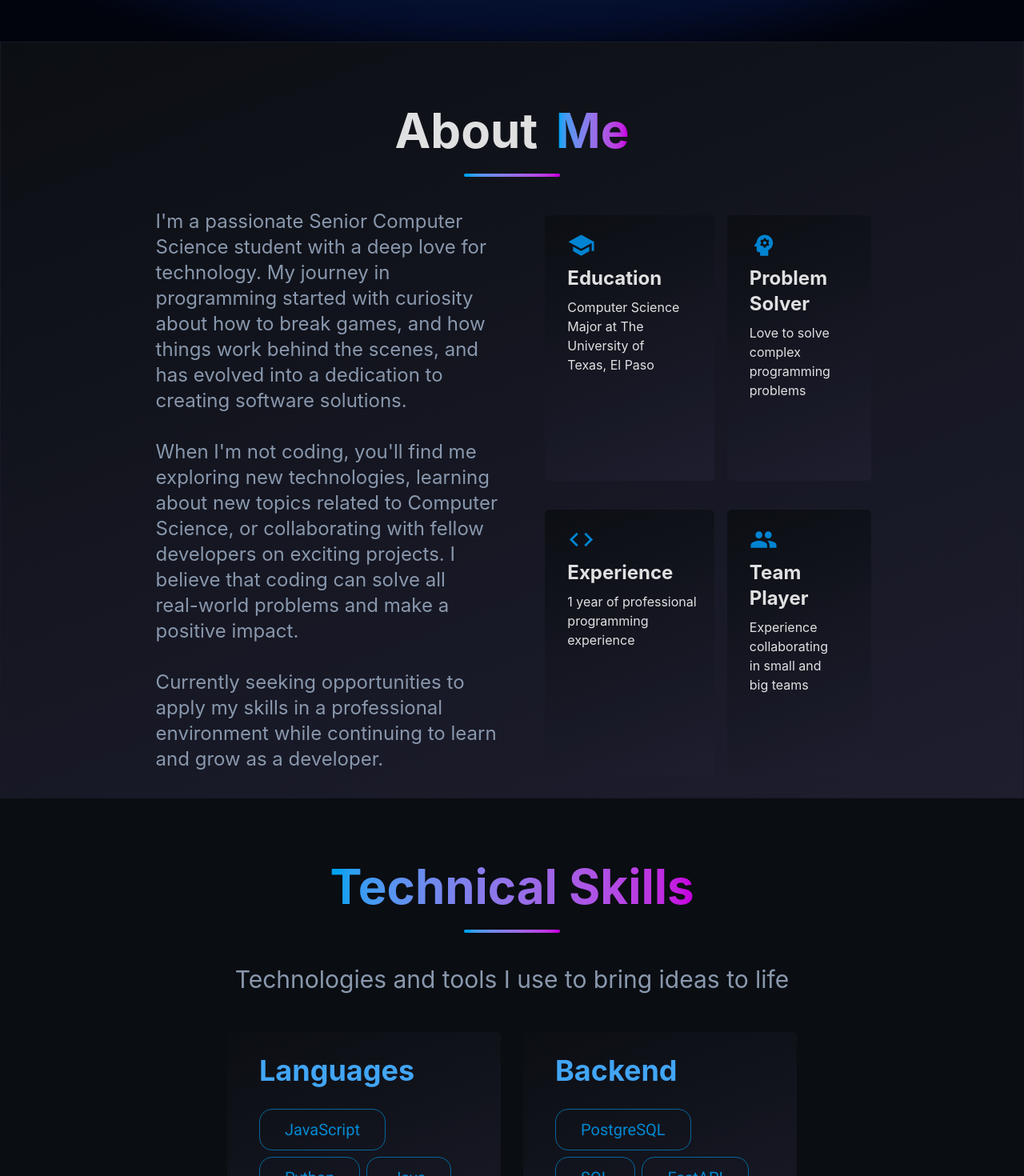
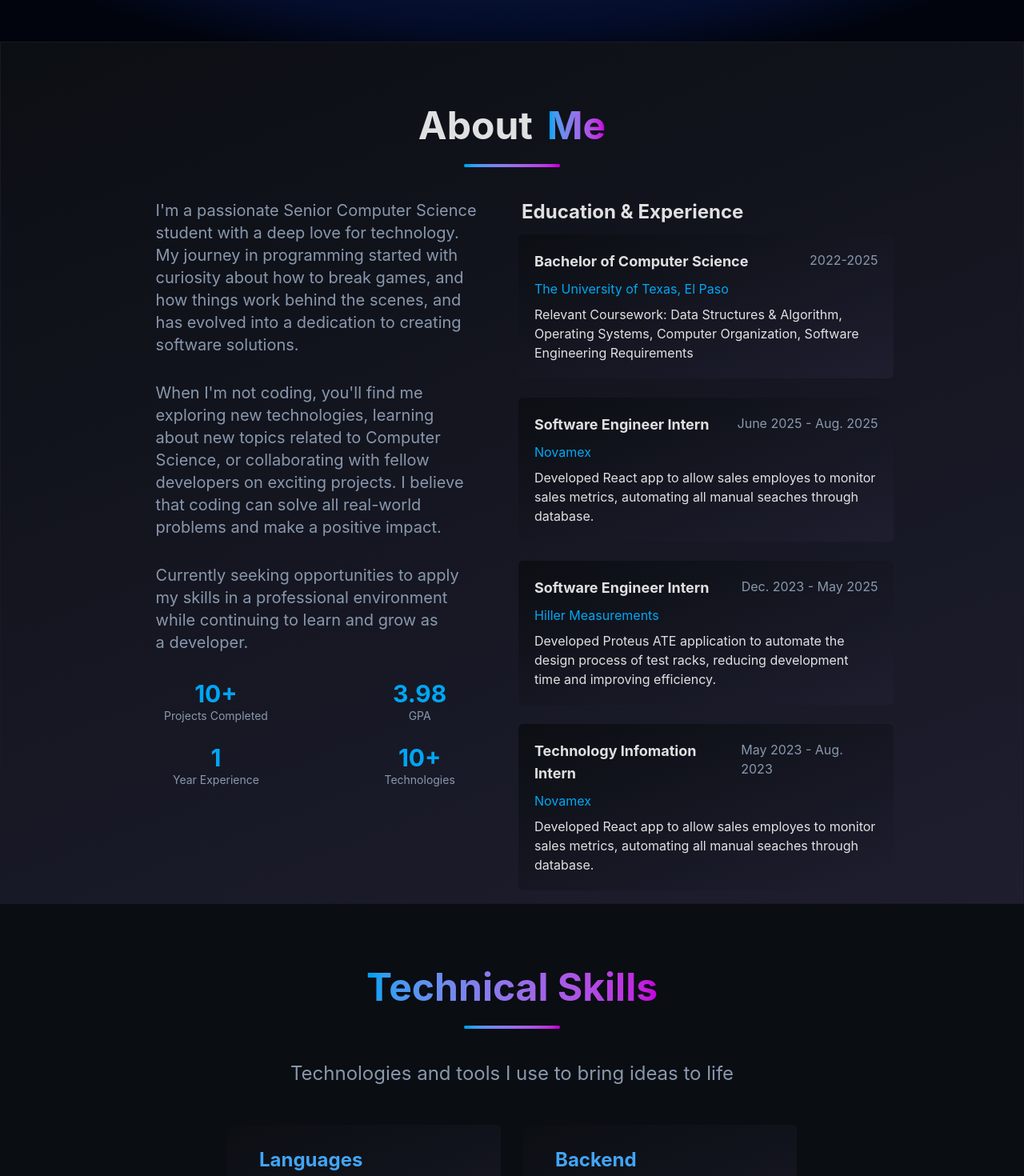
Before and after one commit to armenta-i/my-portfolio, a React (Vite) app: page / in a window 1280 px wide. Shown: the part 820-2290 px from the top of the page at 80% size. Built offline with nearby package versions, Linux system fonts and the light colour scheme.

Commit message:
Added full animations

```diff
--- a/package.json
+++ b/package.json
@@ -18,6 +18,7 @@
     "@mui/material": "^7.3.1",
     "@mui/styled-engine-sc": "^7.3.1",
     "@tailwindcss/vite": "^4.1.12",
+    "motion": "^12.23.12",
     "react": "^19.1.1",
     "react-dom": "^19.1.1",
     "styled-components": "^6.1.19",
--- a/src/components/About.jsx
+++ b/src/components/About.jsx
@@ -1,5 +1,7 @@
 import '../index.css';
 import { School, Code, Psychology, Group } from '@mui/icons-material';
+// eslint-disable-next-line no-unused-vars
+import { motion } from "motion/react"
 
 export default function About() {
 
@@ -8,78 +10,123 @@ export default function About() {
         <section
             style={{ background: "var(--gradient-accent)" }}
             className="h-full border-[0.1px] border-[#181926]">
+            {/* Animation contianer */}
             {/* About me header */}
-            <div className="flex flex-column justify-center mt-15 md:mt-20 lg:mt-20 ">
-                <h2 className="text-3xl md:text-5xl lg:text-5xl xl:text-6xl px-2 mb-4 md:mb-6">About
+            <motion.div
+                initial={{ opacity: 0, y: 0}}
+                whileInView={{ opacity: 1, y: 0}}
+                transition={{ duration: 0.8, ease: "easeInOut", delay: 0.2}}
+                className="flex flex-column justify-center mt-15 md:mt-20 lg:mt-20 "
+            >
+                <h2 className="text-3xl md:text-5xl lg:text-5xl px-2 mb-4 md:mb-6">About
                     <span className="text-transparent">|</span>
                     <span className="bg-gradient-to-r from-sky-500 to-fuchsia-600 inline-block text-transparent bg-clip-text">Me</span>
                 </h2>
-            </div>
+            </motion.div>
 
             {/* Header Underline */}
             <div  className='w-24 md:w-30 h-1 mx-auto rounded-sm mb-10 bg-gradient-to-r from-sky-500 to-fuchsia-600 text-transparent'/>
 
             {/* Text and Card container */}
-            <div className='lg:flex xl:px-[12vw]'>
-                <div className='align-middle'>
-                    <p className="text-xl md:text-2xl text-[#8998ad] dark:text-[#8998ad] my-0 px-3 md:px-10 md:max-w-6xl text-pretty mb-8">
+            <div
+                className='md:flex xl:px-[12vw]'>
+                <motion.div
+                    initial={{ opacity: 0, x: -100}}
+                    whileInView={{ opacity: 1, x: 0}}
+                    transition={{ duration: 0.8, ease: "easeInOut", delay: 0.2}}
+                    className='align-middle md:flex-1'>
+                    <p className="text-xl md:text-xl text-[#8998ad] dark:text-[#8998ad] my-0 px-3 md:px-10 md:max-w-6xl text-pretty mb-8">
                         I'm a passionate Senior Computer Science student with a deep love for technology. My journey in programming
                         started with curiosity about how to break games, and how things work behind the scenes, and has evolved into
                         a dedication to creating software solutions.
                     </p>
 
-                    <p className="text-xl md:text-2xl text-[#8998ad] dark:text-[#8998ad] my-0 px-3 md:px-10 md:max-w-6xl text-pretty mb-8">
+                    <p className="text-xl md:text-xl text-[#8998ad] dark:text-[#8998ad] my-0 px-3 md:px-10 md:max-w-6xl text-pretty mb-8">
                         When I'm not coding, you'll find me exploring new technologies, learning about new topics related to Computer
                         Science, or collaborating with fellow developers on exciting projects. I believe that coding can solve all
                         real-world problems and make a positive impact.
                     </p>
 
-                    <p className="text-xl md:text-2xl text-[#8998ad] dark:text-[#8998ad] my-0 px-3 md:px-10 md:max-w-6xl text-pretty mb-8">
+                    <p className="text-xl md:text-xl text-[#8998ad] dark:text-[#8998ad] my-0 px-3 md:px-10 md:max-w-6xl text-pretty mb-8">
                         Currently seeking opportunities to apply my skills in a professional environment while continuing to learn and grow as a developer.
                     </p>
+
+                    {/* Stats */}
+                    <div className="grid grid-cols-2 gap-6 my-8">
+                    <div className="text-center">
+                        <div className="text-3xl font-bold text-primary text-sky-500">10+</div>
+                        <div className="text-sm text-muted-foreground text-[#8998ad]">Projects Completed</div>
                     </div>
+                    <div className="text-center">
+                        <div className="text-3xl font-bold text-primary text-sky-500">3.98</div>
+                        <div className="text-sm text-muted-foreground text-[#8998ad]">GPA</div>
+                    </div>
+                    <div className="text-center">
+                        <div className="text-3xl font-bold text-primary text-sky-500">1</div>
+                        <div className="text-sm text-muted-foreground text-[#8998ad]">Year Experience</div>
+                    </div>
+                    <div className="text-center">
+                        <div className="text-3xl font-bold text-primary text-sky-500">10+</div>
+                        <div className="text-sm text-muted-foreground text-[#8998ad]">Technologies</div>
+                    </div>
+                    </div>
+                </motion.div>
+
+                <motion.div
+                    initial={{ opacity: 0, x: 100}}
+                    whileInView={{ opacity: 1, x: 0}}
+                    transition={{ duration: 0.8, ease: "easeInOut", delay: 0.2}}
+                    className='flex flex-col md:flex-1'
+                    >
+                    <h2 className='text-2xl mb-3  md:mb-1 px-3'>Education & Experience</h2>
 
                     <div
-                    className='md:grid md:grid-flow-col md:grid-rows-2 lg:pr-7'
+                        style={{ background: "var(--gradient-accent)", borderImage: "var(--gradient-accent-flipped)" }}
+                        className='card group lg:mb-1'
                         >
-                    {/* Education card */}
-                    {/* TODO: Fix the sizes of the cards to be equal always when reaching md size */}
+                        <div className='flex justify-between'>
+                            <h2 className='mb-2 md:text-lg'>Bachelor of Computer Science</h2>
+                            <p className='text-[#8998ad]'>2022-2025</p>
+                        </div>
+                        <p className='text-sky-500 mb-2'>The University of Texas, El Paso</p>
+                        <p>Relevant Coursework: Data Structures & Algorithm, Operating Systems, Computer Organization, Software Engineering Requirements</p>
+                    </div>
+                    {/* Experience */}
                     <div
-                        style={{ background: "var(--gradient-accent)", borderImage: "var(--gradient-accent-flipped)", }}
+                        style={{ background: "var(--gradient-accent)", borderImage: "var(--gradient-accent-flipped)" }}
                         className='card group'
                         >
-                        <School style={{ color: 'var(--blue-sky)'}} className='ml-2 group-hover:animate-pulse' fontSize='large'/>
-                        <h1 className='text-2xl py-2 pl-2'>Education</h1>
-                        <p className='text-balance ml-2'>Computer Science Major at The University of Texas, El Paso</p>
+                        <div className='flex justify-between'>
+                            <h2 className='mb-2 md:text-lg'>Software Engineer Intern</h2>
+                            <p className='text-[#8998ad]'>June 2025 - Aug. 2025</p>
+                        </div>
+                        <p className='text-sky-500 mb-2'>Novamex</p>
+                        <p>Developed React app to allow sales employes to monitor sales metrics, automating all manual seaches through database.</p>
                     </div>
 
                     <div
                         style={{ background: "var(--gradient-accent)", borderImage: "var(--gradient-accent-flipped)" }}
                         className='card group'
                         >
-                        <Code style={{ color: 'var(--blue-sky)'}} className='ml-2 group-hover:animate-pulse' fontSize='large'/>
-                        <h1 className='text-2xl py-2 pl-2'>Experience</h1>
-                        <p className='text-balance ml-2'>1 year of professional programming experience</p>
+                        <div className='flex justify-between'>
+                            <h2 className='mb-2 md:text-lg'>Software Engineer Intern</h2>
+                            <p className='text-[#8998ad]'>Dec. 2023 - May 2025</p>
                         </div>
-
+                        <p className='text-sky-500 mb-2'>Hiller Measurements</p>
+                        <p>Developed Proteus ATE application to automate the design process of test racks, reducing development time and improving efficiency.</p>
+                    </div>
                     <div
                         style={{ background: "var(--gradient-accent)", borderImage: "var(--gradient-accent-flipped)" }}
                         className='card group'
                     >
-                        <Psychology style={{ color: 'var(--blue-sky)'}} className='ml-2 group-hover:animate-pulse' fontSize='large'/>
-                        <h1 className='text-2xl py-2 pl-2'>Problem Solver</h1>
-                        <p className='text-balance ml-2'>Love to solve complex programming problems</p>
+                        <div className='flex justify-between'>
+                            <h2 className='mb-2 md:text-lg'>Technology Infomation Intern</h2>
+                            <p className='text-[#8998ad]'>May 2023 - Aug. 2023</p>
                         </div>
-
-                    <div
-                        style={{ background: "var(--gradient-accent)", borderImage: "var(--gradient-accent-flipped)" }}
-                        className='card group'
-                    >
-                        <Group style={{ color: 'var(--blue-sky)'}} className='ml-2 group-hover:animate-pulse' fontSize='large'/>
-                        <h1 className='text-2xl py-2 pl-2'>Team Player</h1>
-                        <p className='text-balance ml-2'>Experience collaborating in small and big teams</p>
+                        <p className='text-sky-500 mb-2'>Novamex</p>
+                        <p>Developed React app to allow sales employes to monitor sales metrics, automating all manual seaches through database.</p>
                     </div>
-                </div>
+                </motion.div>
             </div>
         </section>
         </>
--- a/src/components/Navigation.jsx
+++ b/src/components/Navigation.jsx
@@ -1,11 +1,15 @@
 import { useState, React } from "react";
 import { ClearAll, Close } from '@mui/icons-material';
+// eslint-disable-next-line no-unused-vars
+import { motion } from "motion/react";
+import NavButton from "./ui/NavButton";
 
 export default function Navigation() {
     const [isMenuOpen, setIsMenuOpen] = useState(false);
 
     const handleNavBar = () => {
         setIsMenuOpen(!isMenuOpen);
+        console.log(isMenuOpen)
     }
 
     const scrollToSection = (section) => {
@@ -16,22 +20,28 @@ export default function Navigation() {
 
     return (
         <>
-            <nav className="sticky top-0 px-5 py-5 md:py-5  lg:px-[2vw] xl:px-[4vw]  bg-[#0a0f14] border-b-0.5 border-gray-50/10 flex-wrap z-20 ">
+            <motion.nav
+                initial={{ opacity: 0, y: 0}}
+                whileInView={{ opacity: 1, y: 0}}
+                transition={{ duration: 0.8, ease: "easeIn"}}
+                viewport={{ once: true}}
+                className="sticky top-0 px-5 py-5 md:py-5  lg:px-[2vw] xl:px-[4vw]  bg-[#0a0f14] border-b-0.5 border-gray-50/10 flex-wrap z-20 "
+                >
                 <div className="flex justify-between md:px-3 lg:px-5 xl:px-40">
                     <h1
                         className="bg-gradient-to-r from-sky-500 to-fuchsia-600 inline-block text-transparent bg-clip-text light:text-white text-lg md:text-2xl hover:cursor-pointer"
-                    >
+                        >
                         Ivan Armenta
                     </h1>
 
                     {/* Bigger screen will show links */}
                     <div className="flex align-middle">
                         <ul className="hidden md:flex md:gap-5 lg:gap-10 self-center text-lg ">
-                            <li className="hover:text-sky-500 hover:cursor-pointer ease-in-out duration-500" onClick={() => scrollToSection("home")}>Home</li>
-                            <li className="hover:text-sky-500 hover:cursor-pointer ease-in-out duration-500" onClick={() => scrollToSection("about")}>About</li>
-                            <li className="hover:text-sky-500 hover:cursor-pointer ease-in-out duration-500" onClick={() => scrollToSection("skills")}>Skills</li>
-                            <li className="hover:text-sky-500 hover:cursor-pointer ease-in-out duration-500" onClick={() => scrollToSection("projects")}>Projects</li>
-                            <li className="hover:text-sky-500 hover:cursor-pointer ease-in-out duration-500" onClick={() => scrollToSection("contact")}>Contact</li>
+                            <NavButton label={"Home"} scrollTo={scrollToSection} section={'home'} />
+                            <NavButton label={"About"} scrollTo={scrollToSection} section={'about'} />
+                            <NavButton label={"Skills"} scrollTo={scrollToSection} section={'skills'} />
+                            <NavButton label={"Projects"} scrollTo={scrollToSection} section={'projects'} />
+                            <NavButton label={"Contact"} scrollTo={scrollToSection} section={'contact'} />
                         </ul>
                     </div>
 
@@ -44,16 +54,17 @@ export default function Navigation() {
                     </div>
                 </div>
 
-                <div className={`${isMenuOpen ? 'block' : 'hidden'} md:hidden pt-6`}>
+                <motion.div
+                    className={`${isMenuOpen ? 'block' : 'hidden'} md:hidden pt-6`}>
                     <ul className="space-evenly">
-                        <ul className="pb-5 hover:cursor-pointer ease-in-out duration-500"><a href="">Home</a></ul>
-                        <ul className="pb-5 hover:cursor-pointer ease-in-out duration-500"><a href="">About</a></ul>
-                        <ul className="pb-5 hover:cursor-pointer ease-in-out duration-500"><a href="">Skills</a></ul>
-                        <ul className="pb-5 hover:cursor-pointer ease-in-out duration-500"><a href="">Project</a></ul>
-                        <ul className="pb-2 hover:cursor-pointer ease-in-out duration-500"><a href="">About</a></ul>
+                        <NavButton label={"Home"} scrollTo={scrollToSection} closeNav={handleNavBar} section={'home'} />
+                        <NavButton label={"About"} scrollTo={scrollToSection} closeNav={handleNavBar} section={'about'} />
+                        <NavButton label={"Skills"} scrollTo={scrollToSection} closeNav={handleNavBar} section={'skills'} />
+                        <NavButton label={"Projects"} scrollTo={scrollToSection} closeNav={handleNavBar} section={'projects'} />
+                        <NavButton label={"Contact"} scrollTo={scrollToSection} closeNav={handleNavBar} section={'contact'} />
                     </ul>
-                </div>
-            </nav>
+                </motion.div>
+            </motion.nav>
         </>
     )
 };
--- a/src/components/Skills.jsx
+++ b/src/components/Skills.jsx
@@ -1,6 +1,7 @@
 import { Chip, Stack } from "@mui/material"
 import '../index.css';
-
+// eslint-disable-next-line no-unused-vars
+import { motion } from "motion/react";
 
 export default function Skills() {
     const skillCategories = [
@@ -32,14 +33,19 @@ export default function Skills() {
             id="skills"
             >
             <div className="justify-center">
-                <div className="flex flex-column justify-center">
+                <motion.div
+                    initial={{ opacity: 0}}
+                    whileInView={{ opacity: 1}}
+                    transition={{ duration: 0.8, ease: "easeInOut", delay: 0.2}}
+                    className="flex flex-column justify-center"
+                >
                     <h2
                         // text-3xl md:text-5xl lg:text-5xl xl:text-6xl px-2 mb-4 md:mb-6
-                        className="text-center text-3xl md:text-5xl xl:text-6xl px-3 mb-4 md:mb-6 mt-15 md:mt-20 lg:mt-20 bg-gradient-to-r from-sky-500 to-fuchsia-600 inline-block text-transparent bg-clip-text"
+                        className="text-center text-3xl md:text-5xl px-3 mb-4 md:mb-6 mt-15 md:mt-20 lg:mt-20 bg-gradient-to-r from-sky-500 to-fuchsia-600 inline-block text-transparent bg-clip-text"
                     >
                         Technical Skills
                     </h2>
-                </div>
+                </motion.div>
                 {/* Header Underline */}
                 <div  className='w-24 md:w-30 h-1 mx-auto rounded-sm mb-10 bg-gradient-to-r from-sky-500 to-fuchsia-600 text-transparent'/>
 
@@ -47,10 +53,18 @@ export default function Skills() {
 
                 {/* Cards */}
                 <div className="md:3/4 lg:w-5/6 xl:w-3/5 place-self-center">
-                <p className="text-center text-xl md:text-2xl lg:text-3xl text-[#8998ad] dark:text-[#8998ad] mb-10 mx-10 lg:mx-0">
+                <motion.p
+                    initial={{ opacity: 0}}
+                    whileInView={{ opacity: 1}}
+                    transition={{ duration: 0.8, ease: "easeInOut", delay: 0.2}}
+                    className="text-center text-xl md:text-2xl text-[#8998ad] dark:text-[#8998ad] mb-10 mx-10 lg:mx-0"
+                >
                     Technologies and tools I use to bring ideas to life
-                </p>
-                <div
+                </motion.p>
+                <motion.div
+                    initial={{ opacity: 0, y: -50}}
+                    whileInView={{ opacity: 1, y: 0}}
+                    transition={{ duration: 0.8, ease: "easeInOut", delay: 0.2}}
                     className='grid grid-cols-1 md:grid-flow-col md:grid-cols-2 md:grid-rows-2 justify-items-center gap-x-7 px-3 md:px-7'
                 >
                     {skillCategories.map((category) => {
@@ -59,19 +73,18 @@ export default function Skills() {
                             style={{ background: "var(--gradient-accent)", borderImage: "var(--gradient-accent-flipped)" }}
                             className={`mx-4 p-10 py-7 rounded-md w-full justify-center col-span-1 skill-card bg-[#0a0d12]`}
                             >
-                                <h1 className="text-2xl md:text-4xl mb-7 text-wrap text-[#42a5f5]">{category.title}</h1>
+                                <h1 className="text-2xl  mb-7 text-wrap text-[#42a5f5]">{category.title}</h1>
                                 <div className="flex flex-wrap gap-2">
                                     {category.skills.map((skill) => {
                                         return (
                                             <Chip
                                             sx={{
                                                 padding: {
-                                                    md: "25px 20px"
+                                                    md: "20px 10px"
                                                 },
                                                 fontSize: {
                                                     sm: "1rem",
-                                                    md: "25px",
-                                                    lg: "20px"
+                                                    md: "15px",
                                                 }
                                             }}
                                             label={skill}
@@ -86,31 +99,32 @@ export default function Skills() {
                         )
                     })}
 
-                    </div>
-                    <div
-                    // `mx-4 p-10 py-7 rounded-md w-full justify-center col-span-1 skill-card bg-[#0a0d12]
+                    </motion.div>
+                    <motion.div
+                        initial={{ opacity: 0, y: 20}}
+                        whileInView={{ opacity: 1, y: 0}}
+                        transition={{ duration: 0.6, ease: "easeInOut"}}
                         style={{ background: "var(--gradient-accent)", borderImage: "var(--gradient-accent-flipped)" }}
                         className='mx-4 p-10 py-7 rounded-md w-fit place-self-center skill-card mb-10'
                     >
                         <h1 className="text-2xl md:text-4xl mb-5 text-center text-[#ba68c8]">Currently Learning</h1>
                         <div className=" flex-wrap gap-2 justify-center">
-                            <p className="text-center text-md text-[#8998ad] mb-5 md:text-2xl">
+                            <p className="text-center text-md text-[#8998ad] mb-5">
                                 I'm always trying to expand my skill set and stay up to date
                                 with new technologies
                             </p>
-                            <div className="flex flex-wrap gap-1 justify-center">
+                            <div className="flex flex-wrap gap-3 justify-center">
                             {currentlyLearning.map((skill) => {
                                 return (
                                     <Chip
                                     sx={{
                                         padding: {
-                                            md: "25px 20px"
+                                            md: "20px 10px"
                                         },
                                         fontSize: {
                                             sm: "1rem",
-                                            md: "25px",
-                                            lg: "20px"
-                                        },
+                                            md: "15px",
+                                        }
                                     }}
                                     label={skill}
                                     variant="outlined"
@@ -121,7 +135,7 @@ export default function Skills() {
                             })}
                             </div>
                         </div>
-                    </div>
+                    </motion.div>
                 </div>
             </div>
 
--- /dev/null
+++ b/src/components/ui/NavButton.jsx
@@ -0,0 +1,30 @@
+// eslint-disable-next-line no-unused-vars
+import { motion } from "framer-motion";
+
+export default function NavButton({ label, scrollTo, section, closeNav }) {
+    return (
+        <motion.a
+        onClick={() => {
+            scrollTo(section);
+            closeNav;
+        }}
+        className="hover:text-sky-500 hover:cursor-pointer pb-5 md:pb-0 block"
+        initial={{ y: 0 }}
+        whileHover={{ y: -3}}            // lifts the button up
+        whileTap={{ y: 1 }}               // slightly press down on click
+        transition={{ type: "spring", stiffness: 300, ease: "easeInOut" }}
+        >
+        {/* Background overlay for hover effect */}
+        <motion.span
+            className="absolute inset-0 rounded-lg z-0"
+            initial={{ scaleX: 0 }}
+            whileHover={{ scaleX: 1 }}
+            transition={{ duration: 0.5, ease: "easeInOut" }}
+            style={{ transformOrigin: "left" }}
+        />
+
+        {/* Button text */}
+        <span className="relative z-10">{label}</span>
+        </motion.a>
+    );
+}
--- a/src/index.css
+++ b/src/index.css
@@ -28,6 +28,10 @@ body {
   height: 100%;
   margin: 0;
   padding: 0;
+  background:
+  radial-gradient(70% 55% at 50% 50%, #1b3b5a 0%, #0f2a43 35%, #071f35 60%, #040d2c 85%, #01040d 100%),
+  radial-gradient(160% 130% at 10% 10%, rgba(150,50,200,0.1) 38%, rgba(0,0,0,0.9) 76%, #000208 100%),
+  radial-gradient(160% 130% at 90% 90%, rgba(200,50,200,0.15) 38%, rgba(0,0,0,0.9) 76%, #000208 100%)
 }
 
 @media (prefers-color-scheme: dark) {
@@ -53,7 +57,7 @@ h1, h2 {
   padding: 1.25rem;
   border-radius: .375rem;
   margin: .5rem;
-  margin-bottom: 1.75rem;
+  margin-bottom: 1rem;
   border:  none;
   transition: transform .4s ease-in-out;
 }
```
Also changed, not shown: src/components/Contact.jsx (+38 -22 lines), src/components/Hero.jsx (+19 -9 lines), src/components/Projects.jsx (+23 -7 lines), src/components/ui/ProjectCard.jsx (+21 -9 lines), 2 other files (tests, documents, lock files or other folders). Lines whose indentation alone changed are shown as unchanged.
